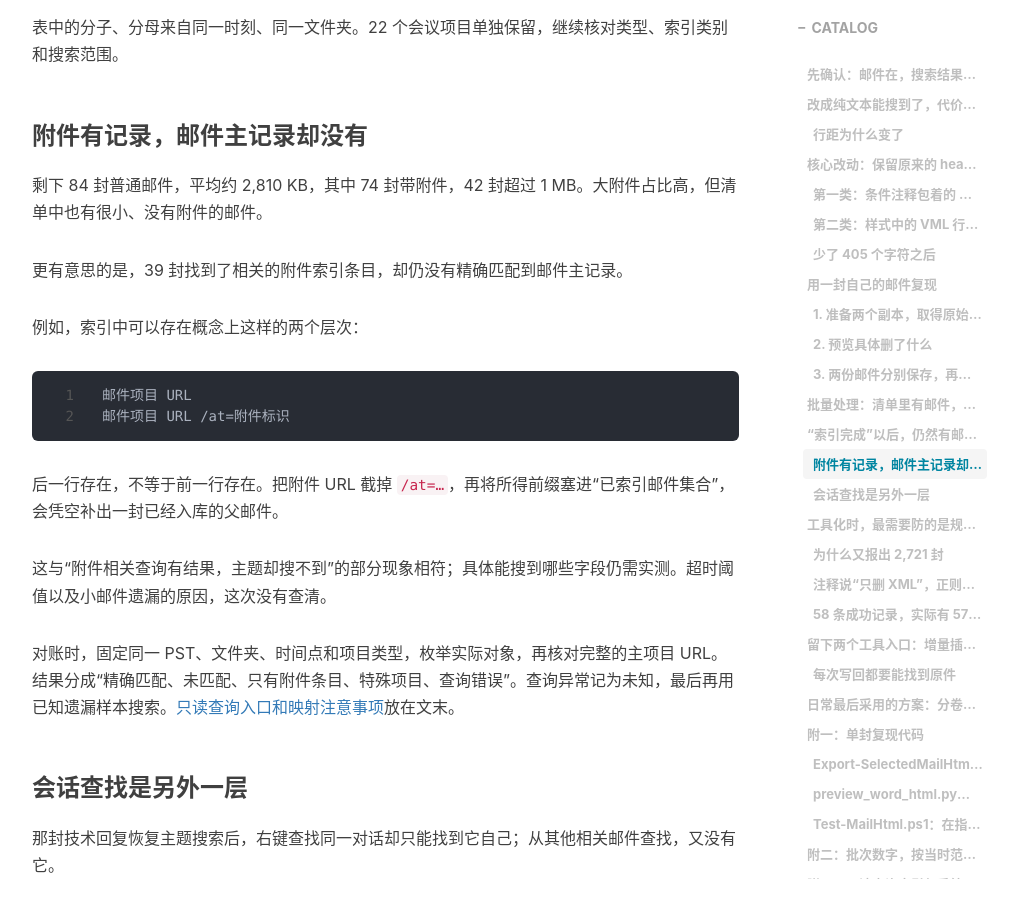
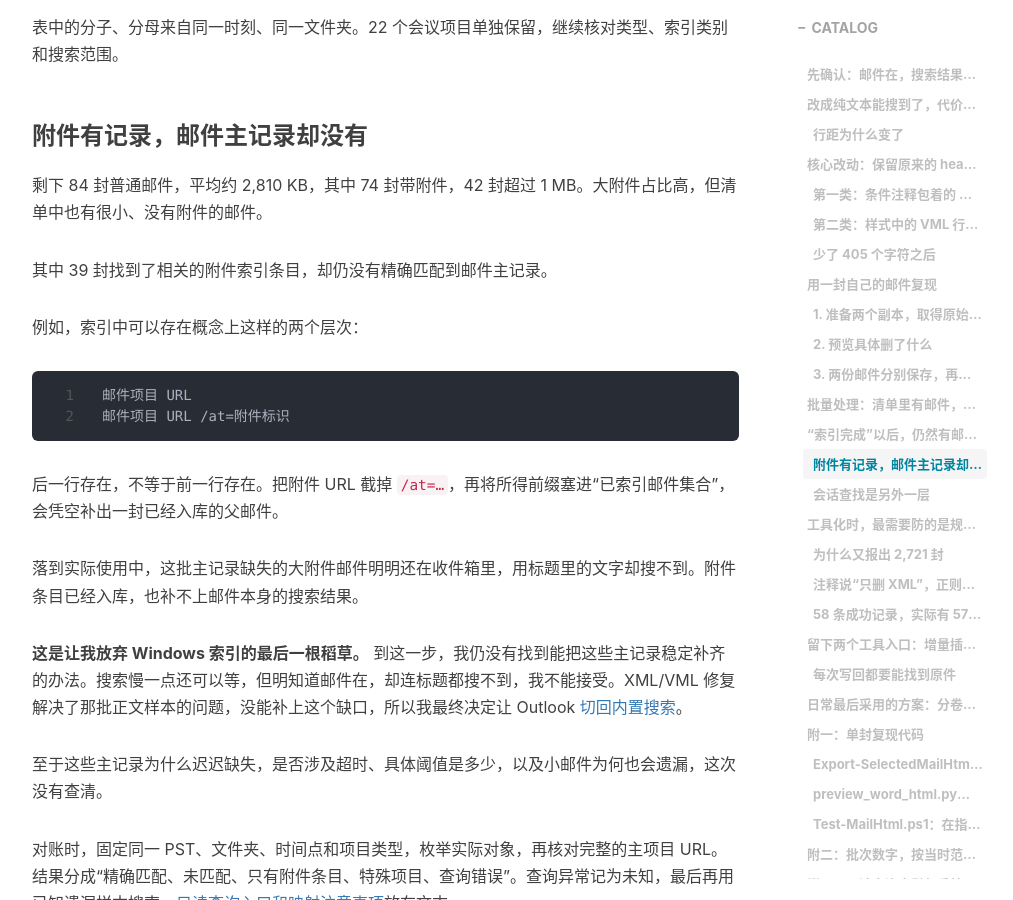
Before and after one commit to se7enmuting/Se7enMuting.github.io, a Jekyll site: the page built from _posts/2026-11-08-Outlook_PST_XML_VML_Search.md, in a window 1280 px wide and 900 px high, scrolled down 10089 px. Shown: the whole window, without its empty margins (233-1246 px from the left). Built offline with Jekyll 4.4.1, drawn with Linux system fonts in a browser that asks for light colours; nearby versions of some CDN libraries; comment, search, counter and statistics services are not loaded; some of the changed text lies outside the part shown.

Commit message:
Explain missing mail records as the reason for abandoning Windows Search

```diff
--- a/_posts/2026-11-08-Outlook_PST_XML_VML_Search.md
+++ b/_posts/2026-11-08-Outlook_PST_XML_VML_Search.md
@@ -289,7 +289,7 @@ HTML 备份只能恢复正文。附件、原位置和完整 MAPI 属性还要靠
 
 剩下 84 封普通邮件，平均约 2,810 KB，其中 74 封带附件，42 封超过 1 MB。大附件占比高，但清单中也有很小、没有附件的邮件。
 
-更有意思的是，39 封找到了相关的附件索引条目，却仍没有精确匹配到邮件主记录。
+其中 39 封找到了相关的附件索引条目，却仍没有精确匹配到邮件主记录。
 
 例如，索引中可以存在概念上这样的两个层次：
 
@@ -300,7 +300,11 @@ HTML 备份只能恢复正文。附件、原位置和完整 MAPI 属性还要靠
 
 后一行存在，不等于前一行存在。把附件 URL 截掉 `/at=…`，再将所得前缀塞进“已索引邮件集合”，会凭空补出一封已经入库的父邮件。
 
-这与“附件相关查询有结果，主题却搜不到”的部分现象相符；具体能搜到哪些字段仍需实测。超时阈值以及小邮件遗漏的原因，这次没有查清。
+落到实际使用中，这批主记录缺失的大附件邮件明明还在收件箱里，用标题里的文字却搜不到。附件条目已经入库，也补不上邮件本身的搜索结果。
+
+**这是让我放弃 Windows 索引的最后一根稻草。** 到这一步，我仍没有找到能把这些主记录稳定补齐的办法。搜索慢一点还可以等，但明知道邮件在，却连标题都搜不到，我不能接受。XML/VML 修复解决了那批正文样本的问题，没能补上这个缺口，所以我最终决定让 Outlook [切回内置搜索](#daily-search)。
+
+至于这些主记录为什么迟迟缺失，是否涉及超时、具体阈值是多少，以及小邮件为何也会遗漏，这次没有查清。
 
 对账时，固定同一 PST、文件夹、时间点和项目类型，枚举实际对象，再核对完整的主项目 URL。结果分成“精确匹配、未匹配、只有附件条目、特殊项目、查询错误”。查询异常记为未知，最后再用已知遗漏样本搜索。[只读查询入口和映射注意事项](#index-notes)放在文末。
 
@@ -396,7 +400,7 @@ html.IndexOf("mso 9", StringComparison.OrdinalIgnoreCase) >= 0
 
 ## 日常最后采用的方案：分卷，切回内置搜索
 
-XML/VML 处理让那批样本通过了检查，索引主记录遗漏等问题却还没有全部解决。
+因为始终没能解决上述邮件按标题漏搜的问题，我决定放弃 Windows 索引，接受内置搜索较慢的速度。
 
 前面的分卷这时派上了用场。仅在同一 PST 中分文件夹，物理上仍是原来的大文件；后来拆成 `2020及以前.pst`、`2021-2024.pst`、`2025-现在.pst`，近期收件箱降到约五千项。迁移中的日期、规则、分类、S/MIME 和存储路径问题，另留在[迁移备忘](#migration-notes)。
 
```
